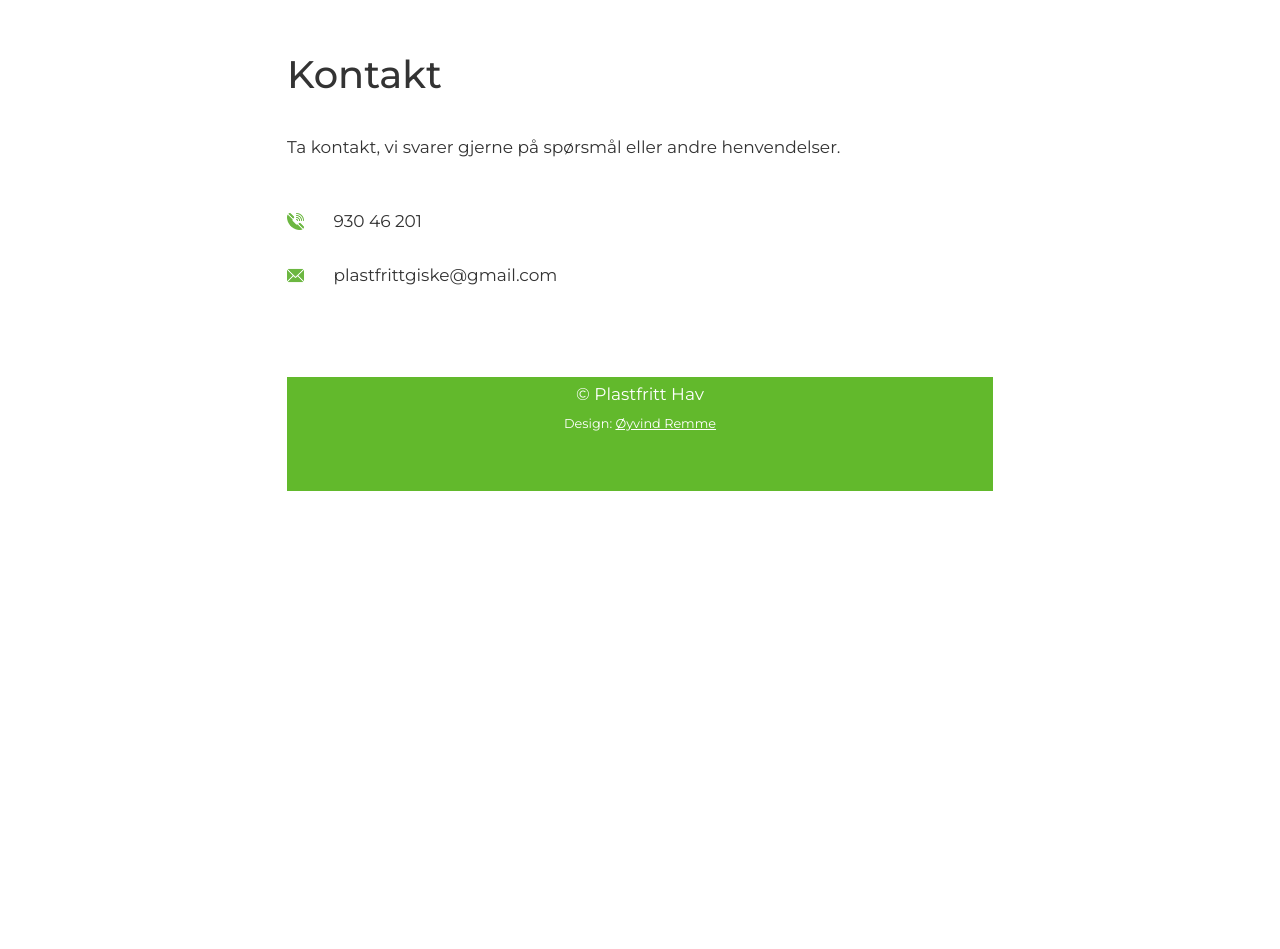
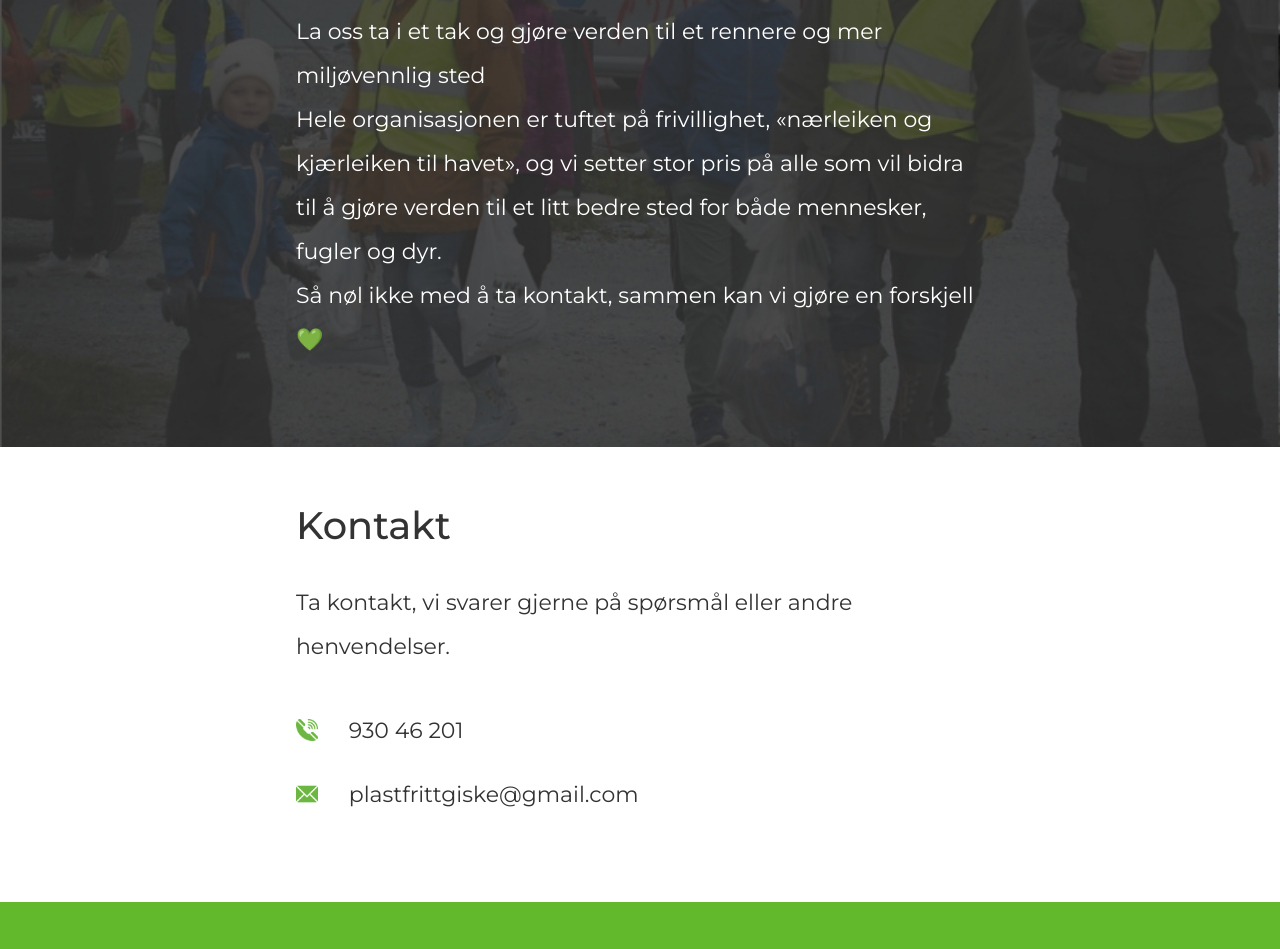
Before and after one commit to oyvindremme/plastfritt-hav, a Gatsby site: page / in a window 1280 px wide. Shown: the part 1851-2800 px from the top of the page. Before the commit the page ends 2342 px from the top, so only its background shows below. Built offline with nearby package versions, Linux system fonts and the light colour scheme; Gatsby itself is replaced by a stand-in of ours.

Commit message:
added some more media query adjustments

```diff
--- a/src/components/ContactInformation.js
+++ b/src/components/ContactInformation.js
@@ -25,7 +25,7 @@ const ContactInformation = () => {
 
     return (
         <section className="contact-information">
-            <div className="container">
+            <div className="container padding-top padding-bottom">
                 <h2>Kontakt</h2>
                 <p style={{marginBottom: "2.5rem"}}>Ta kontakt, vi svarer gjerne på spørsmål eller andre henvendelser.</p>
                 <p style={{marginBottom: "1.2rem"}}>
--- a/src/components/FinalConvert.js
+++ b/src/components/FinalConvert.js
@@ -23,7 +23,7 @@ const FinalConvert = () => {
         className="final-convert"
         fluid={data.headerBackgroundImage.childImageSharp.fluid}
         backgroundColor="#333333">
-            <div className="container">
+            <div className="container padding-top padding-bottom">
                 <h2 className="final-convert__title">Vi trenger din hjelp</h2>
                 <p>La oss ta i et tak og gjøre verden til et rennere og mer miljøvennlig sted</p>
                 <p>Hele organisasjonen er tuftet på frivillighet, «nærleiken og kjærleiken til havet», og vi setter stor pris på alle som vil bidra til å gjøre verden til et litt bedre sted for både mennesker, fugler og dyr.</p>
--- a/src/components/Footer.js
+++ b/src/components/Footer.js
@@ -1,9 +1,11 @@
 import React from "react"
 
 const Footer = () => (
-    <footer className="site-footer container">
-        <p>&copy; Plastfritt Hav</p>
-        <p className="site-footer__designer-signature">Design: <a href="https://oyvrem.com" target="_blank">Øyvind Remme</a></p>
+    <footer className="site-footer">
+        <div className="container padding-top">
+            <p>&copy; Plastfritt Hav</p>
+            <p className="site-footer__designer-signature">Design: <a href="https://oyvrem.com" target="_blank">Øyvind Remme</a></p>
+        </div>
     </footer>
 )
 
--- a/src/components/ImageGallery.js
+++ b/src/components/ImageGallery.js
@@ -22,7 +22,7 @@ const ImageGallery = () => {
 
     return (
         <section className="image-gallery">
-            <div className="container">
+            <div className="container padding-bottom">
                 <h2>
                     Et hav uten plast og søppel
                 </h2>
--- a/src/components/OmOss.js
+++ b/src/components/OmOss.js
@@ -2,7 +2,7 @@ import React from "react"
 
 const OmOss = () => (
     <section className="om-oss">
-        <div className="container">
+        <div className="container padding-top padding-bottom">
             <h2>
                 Om oss
             </h2>
--- a/src/styles/main.scss
+++ b/src/styles/main.scss
@@ -1,3 +1,10 @@
+// Media query variables
+$mobileL: 425px;
+$tablet: 768px;
+$laptop: 1024px;
+$laptopL: 1440px;
+$fourK: 2560px;
+
 * {
     margin: 0;
     padding: 0;
@@ -8,6 +15,18 @@ body {
     font-size: 17px;
     color: #333333;
     font-weight: 400;
+    @media (min-width: $tablet) {
+        font-size: 19px;
+    }
+    @media (min-width: $laptop) {
+        font-size: 22px;
+    }
+    @media (min-width: $laptopL) {
+        font-size: 24px;
+    }
+    @media (min-width: $fourK) {
+        font-size: 36px;
+    }
 }
 
 a {
@@ -22,6 +41,12 @@ h2 {
     margin-bottom: 2rem;
     font-weight: 500;
     font-size: 2.4rem;
+    @media (min-width: $laptopL) {
+        font-size: 3.3rem;
+    }
+    @media (min-width: $fourK) {
+        font-size: 5.3rem;
+    }
 }
 
 /*
@@ -29,13 +54,6 @@ h2 {
     * make responsive container
     * make everything responsive
 */
-
-// Media query variables
-$mobileL: 425px;
-$tablet: 768px;
-$laptop: 1024px;
-$laptopL: 1440px;
-$fourK: 2560px;
 
 // Container
 
@@ -48,8 +66,8 @@ $fourK: 2560px;
         min-width: 365px;
     }
     @media (min-width: $tablet) {
-        width: 706px;
-        min-width: 706px;
+        width: 688px;
+        min-width: 688px;
     }
     @media (min-width: $laptopL) {
         width: 1330px;
@@ -61,14 +79,28 @@ $fourK: 2560px;
     }
 }
 
-.navigation,
-.front-header,
-.om-oss,
-.image-gallery,
-.final-convert,
-.contact-information,
-.site-footer {
+
+.padding-top {
+    padding-top: 55px;
+    padding-bottom: 55px;
+    @media (min-width: $laptopL) {
+        padding-top: 105px;
+        padding-bottom: 105px;
+    }
+    @media (min-width: $fourK) {
+        padding-top: 145px;
+        padding-bottom: 145px;
+    }
+}
+
+.padding-bottom {
     padding-bottom: 85px;
+    @media (min-width: $laptopL) {
+        padding-bottom: 145px;
+    }
+    @media (min-width: $fourK) {
+        padding-bottom: 185px;
+    }
 }
 
 // Buttons
@@ -192,6 +224,8 @@ $fourK: 2560px;
         }
     }
     @media (min-width: $fourK) {
+        padding-top: 165px;
+        padding-bottom: 210px;
         &__title {
             font-size: 8rem;
         }
@@ -208,11 +242,6 @@ $fourK: 2560px;
 }
 
 // Om oss section
-.om-oss {
-    padding-top: 55px;
-}
-
-// Section Om oss
 
 // Section Image Gallery
 .image-gallery {
@@ -233,7 +262,6 @@ $fourK: 2560px;
 
 // Contact information
 .contact-information {
-    padding-top: 55px;
     &__icon {
         div {
             height: 1em!important;
@@ -246,7 +274,6 @@ $fourK: 2560px;
 
 // Site footer
 .site-footer {
-    padding-bottom: 55px;
     text-align: center;
     color: #FFFFFF;
     background-color: #62B92C;
```
